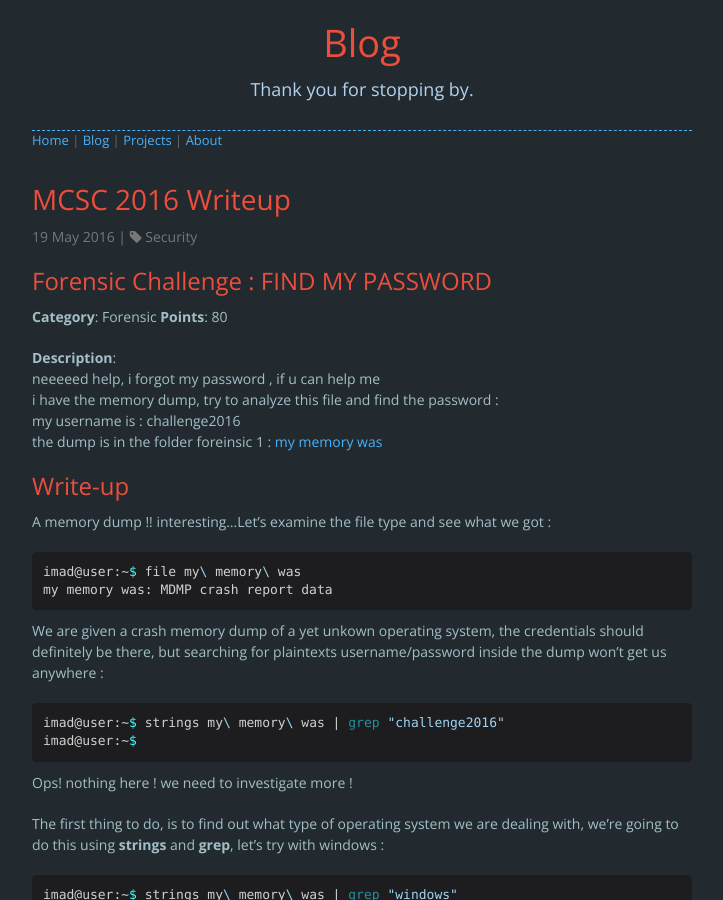
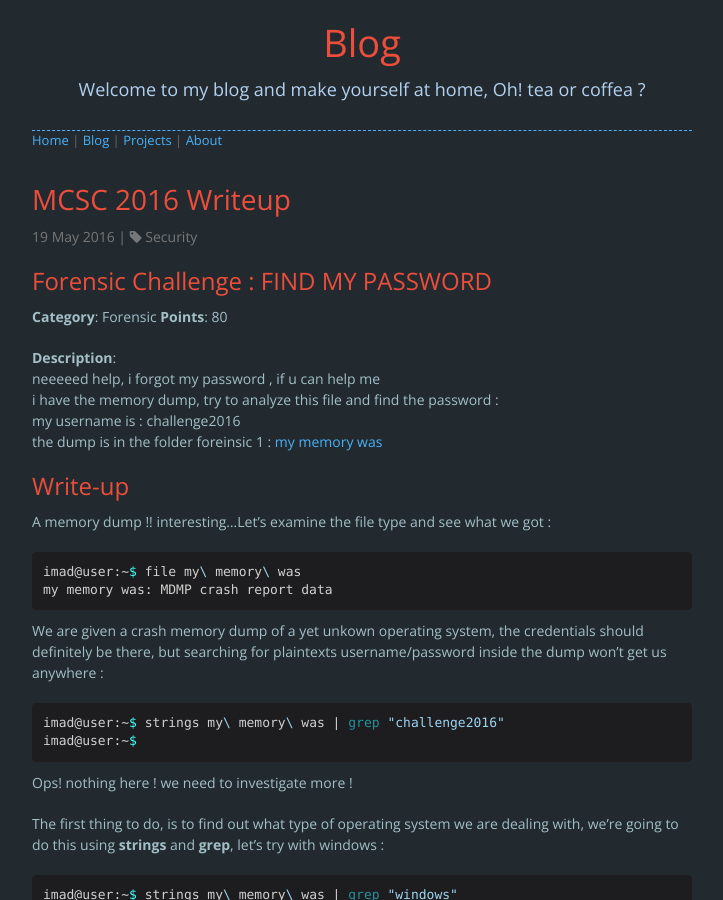
Before and after one commit to imadhsissou/imadhsissou.github.io, a Jekyll site: the page built from _posts/2016-05-19-mcsc16-writeup.md, in a window 1280 px wide and 900 px high. Shown: the whole window, without its empty margins (278-1001 px from the left). Built offline with Jekyll 4.4.1, drawn with Linux system fonts in a browser that asks for light colours; nearby versions of some CDN libraries; comment, search, counter and statistics services are not loaded.

Commit message:
Update title_blog.html

```diff
--- a/_includes/title_blog.html
+++ b/_includes/title_blog.html
@@ -3,7 +3,7 @@
     <a id="sitename" >Blog</a>
   </h1>
 
-  <p>Thank you for stopping by.</p>
+  <p>Welcome to my blog and make yourself at home, Oh! tea or coffea ?</p>
 
   <hr/>
   {% include nav-links.html %}
```
